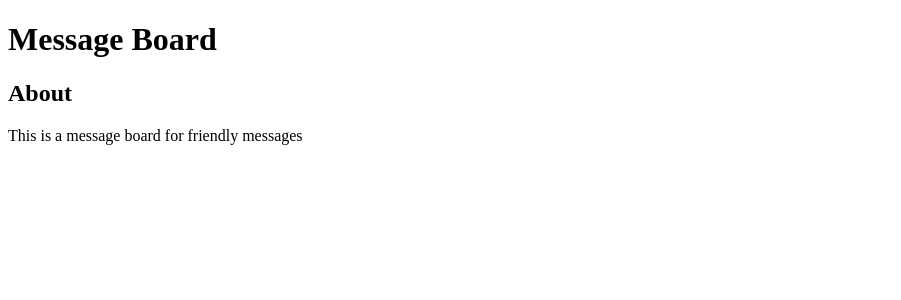
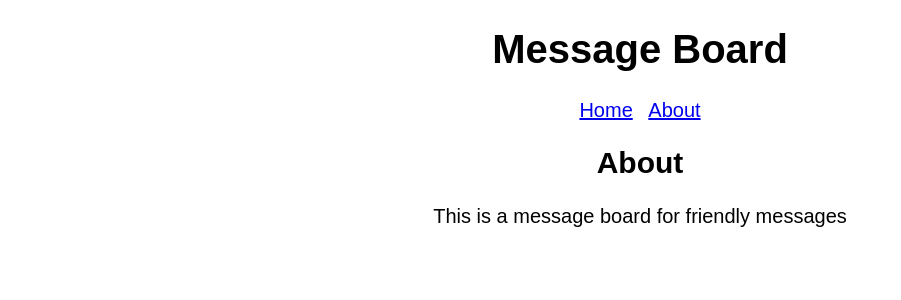
Before and after one commit to ndegzmarto/flask_board, a Flask app: page /about in a window 1280 px wide. Shown: the top 300 px of the page, without its empty margins (0-901 px from the left). Run offline with Flask 3, Linux system fonts and the light colour scheme.

Commit message:
home and about page created

```diff
--- /dev/null
+++ b/board/static/styles.css
@@ -0,0 +1,34 @@
+* {
+ box-sizing: border-box;
+}
+
+body {
+  font-family: sans-serif;
+  font-size: 20px;
+  margin: 0 auto;
+  text-align: center;
+}
+
+a,
+a: visited {
+  color: #007bff;
+}
+
+a: hover {
+  color: #0056b3;
+}
+
+nav ul {
+  list-style-type: none;
+  padding: 0;
+}
+
+nav ul li {
+  display: inline;
+  margin:0 5px;
+}
+
+main {
+  width: 80%;
+  margin: 0 auto;
+}
--- /dev/null
+++ b/board/templates/_navigation.html
@@ -0,0 +1,6 @@
+<nav>
+  <ul>
+    <li><a href="{{ url_for('pages.home') }}">Home</a></li>
+    <li><a href="{{ url_for('pages.about') }}">About</a></li>
+  </ul>
+</nav>
--- a/board/templates/base.html
+++ b/board/templates/base.html
@@ -2,9 +2,11 @@
 <html lang="EN">
   <head>
     <title>Message Board - {% block title %} {% endblock %}</title>
+    <link rel="stylesheet" href="{{ url_for('static', filename='styles.css') }}">
   </head>
   <body>
     <h1>Message Board</h1>
+    {% include('_navigation.html') %}
     <section>
       <header>
         {% block header %} {% endblock header %}
--- /dev/null
+++ b/run.py
@@ -0,0 +1,6 @@
+from board import create_app
+
+app = create_app()
+
+if __name__ == "__main__":
+    app.run(debug=True)
```
Also changed, not shown: requirements.txt (added, +7 -0 lines), 1 other file.
